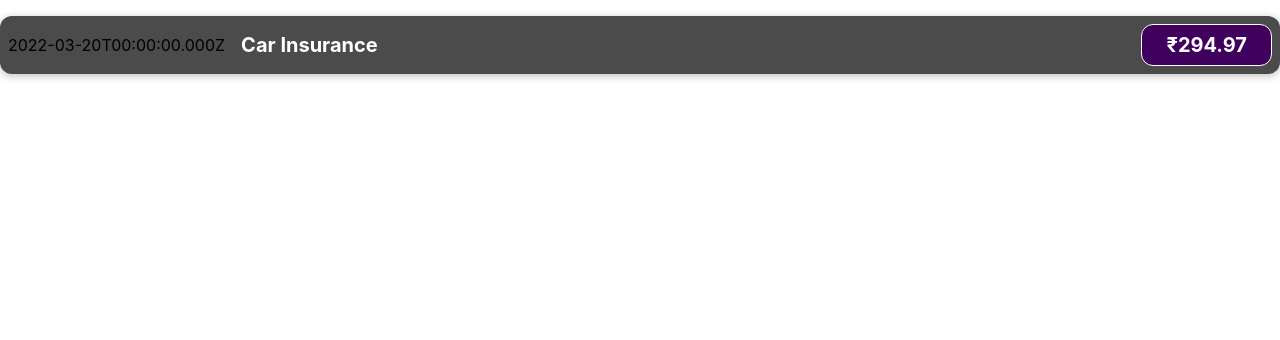
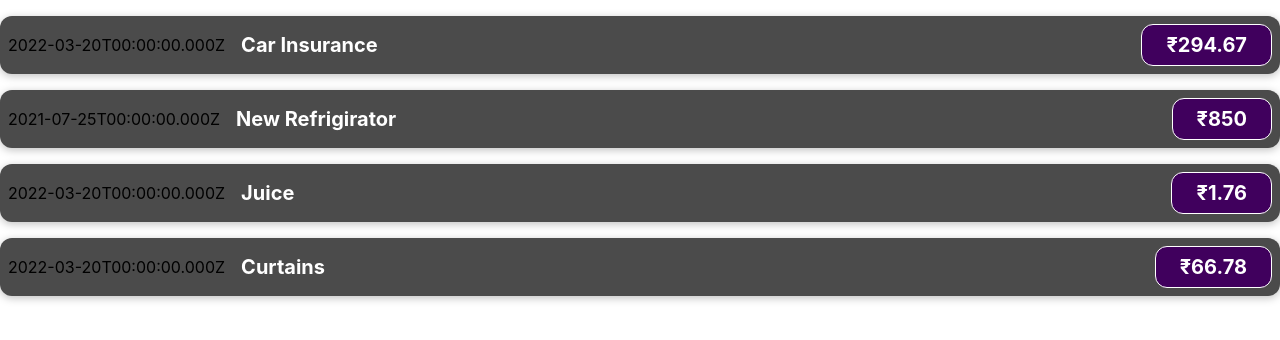
Before and after one commit to amitsamanta2307/react-complete-guide, a React (Create React App) app: page / in a window 1280 px wide. Shown: the top 340 px of the page. Built offline with nearby package versions, Linux system fonts and the light colour scheme.

Commit message:
Pass data via props

```diff
--- a/src/App.tsx
+++ b/src/App.tsx
@@ -3,9 +3,51 @@ import React from 'react';
 import ExpenseItem from './components/ExpenseItem';
 
 function App() {
+  const expenses = [
+    {
+      title: 'Car Insurance',
+      amount: 294.67, date:
+      new Date(2022, 2, 20)
+    },
+    {
+      title: 'New Refrigirator',
+      amount: 850.00,
+      date: new Date(2021, 6, 25)
+    },
+    {
+      title: 'Juice',
+      amount: 1.76,
+      date: new Date(2022, 2, 20)
+    },
+    {
+      title: 'Curtains',
+      amount: 66.78,
+      date: new Date(2022, 2, 20)
+    },
+  ];
+
   return (
     <div>
-      <ExpenseItem />
+      <ExpenseItem
+        title={expenses[0].title}
+        amount={expenses[0].amount}
+        date={expenses[0].date}
+      />
+      <ExpenseItem
+        title={expenses[1].title}
+        amount={expenses[1].amount}
+        date={expenses[1].date}
+      />
+      <ExpenseItem
+        title={expenses[2].title}
+        amount={expenses[2].amount}
+        date={expenses[2].date}
+      />
+      <ExpenseItem
+        title={expenses[3].title}
+        amount={expenses[3].amount}
+        date={expenses[3].date}
+      />
     </div>
   );
 }
--- a/src/components/ExpenseItem.tsx
+++ b/src/components/ExpenseItem.tsx
@@ -1,16 +1,21 @@
 import './ExpenseItem.css';
 
-const ExpenseItem = (): JSX.Element => {
-    const expenseDate = new Date(2022, 2, 20);
-    const expenseTitle = 'Car Insurance';
-    const expenseAmount = 294.97;
+const ExpenseItem = ({
+    title,
+    amount,
+    date
+}: {
+    title: string,
+    amount: number,
+    date: Date
+}): JSX.Element => {
 
     return (
         <div className="expense-item">
-            <div>{expenseDate.toISOString()}</div>
+            <div>{date.toISOString()}</div>
             <div className="expense-item__description">
-                <h2>{expenseTitle}</h2>
-                <div className="expense-item__price">₹{expenseAmount}</div>
+                <h2>{title}</h2>
+                <div className="expense-item__price">₹{amount}</div>
             </div>
         </div>
     );
```
